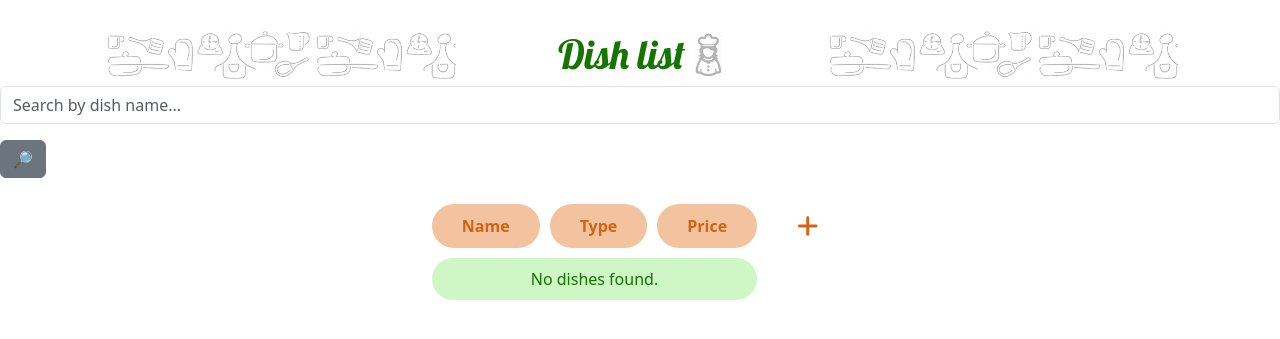
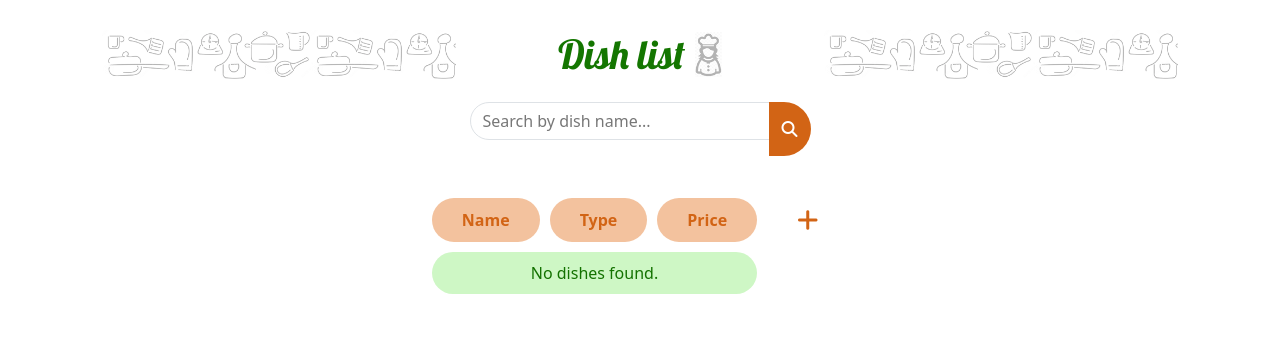
Before and after one commit to Iago-pixel/kitchen-service-mate, a Django app: page /dishes/ in a window 1280 px wide. Shown: the part 106-445 px from the top of the page. Run offline with Django 5.2, Linux system fonts and the light colour scheme; the visitor is signed in with stand-in values (Sample User, id 1); data that the repository does not hold is empty; some libraries are stand-ins or nearby versions.

Commit message:
fix: enhance search input styling and update button for improved usability

```diff
--- a/static/css/styles.css
+++ b/static/css/styles.css
@@ -79,6 +79,15 @@ td {
   color: #137200;
 }
 
+.container-search input {
+  border-radius: 50px 0 0 50px;
+  width: 300px;
+}
+
+.container-search input::placeholder {
+  color: #777
+}
+
 @media only screen and (max-width: 768px) {
   .hidden-in-tablet {
     display: none;
--- a/templates/menu/dish_list.html
+++ b/templates/menu/dish_list.html
@@ -8,9 +8,13 @@
     <h1 class="d-flex align-items-center" style="font-family: var(--font-title); color: var(--font-green);">Dish list <img style="margin-left: 10px;" src="{% static 'img/cook_img.png' %}" alt="" height="45px"></h1>
     <img class="hidden-in-tablet" src="{% static 'img/list_title_img.png' %}" alt="" height="50px">
   </div>
-  <form action="" method="get" class="form-inline">
-    {{ search_form|crispy }}
-    <input type="submit" class="btn btn-secondary" value="🔎">
+  <form action="" method="get" style="margin: 1rem 0 2rem">
+    <div class="input-group d-flex justify-content-center container-search">
+      {{ search_form|crispy }}
+      <button type="submit" class="btn" style="background-color: var(--orange); color: white; border-radius: 0 50px 50px 0;">
+        <i class="fa-solid fa-magnifying-glass"></i>
+      </button>
+    </div>
   </form>
   <table class="mx-auto">
     <thead>
```
